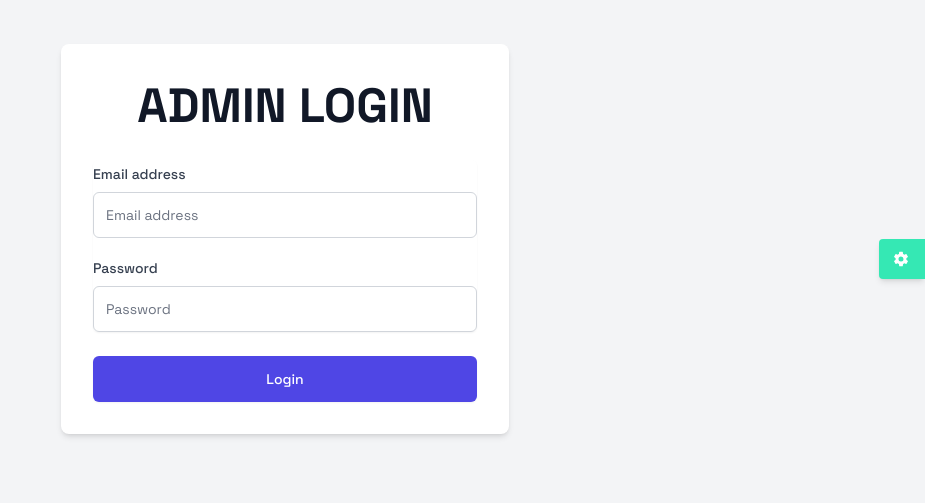
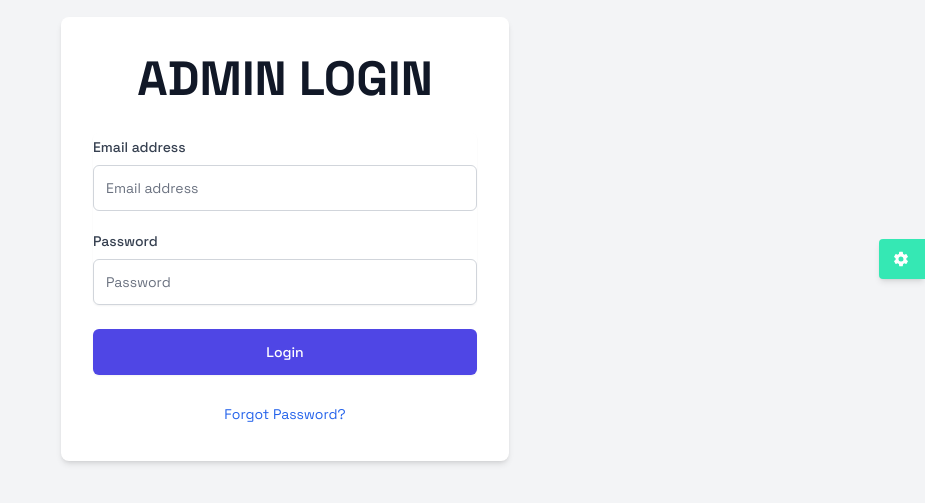
Before and after one commit to Vimaser/feelitFloydFeskeMusic, a Next.js app: page /admin/login in a window 1280 px wide. Shown: the part 161-664 px from the top of the page, without its empty margins (355-1280 px from the left). Built offline with nearby package versions, Linux system fonts and the light colour scheme; no server answers.

Commit message:
added password reset

```diff
--- a/app/admin/login/page.jsx
+++ b/app/admin/login/page.jsx
@@ -3,11 +3,12 @@
 import React, { useState } from 'react';
 import { useRouter } from 'next/navigation';
 import { auth } from '../../../firebaseConfig';
-import { signInWithEmailAndPassword } from 'firebase/auth';
+import { signInWithEmailAndPassword, sendPasswordResetEmail } from 'firebase/auth';
 
 const AdminLogin = () => {
   const [email, setEmail] = useState('');
   const [password, setPassword] = useState('');
+  const [error, setError] = useState(null);
   const router = useRouter();
 
   const handleLogin = async (e) => {
@@ -17,7 +18,22 @@ const AdminLogin = () => {
       router.push('/admin/upload');
     } catch (error) {
       console.error('Error logging in:', error);
-      alert('Error logging in: ' + error.message);
+      setError('Error logging in: ' + error.message);
+    }
+  };
+
+  const handleForgotPassword = async () => {
+    if (!email) {
+      setError('Please enter your email address to reset your password.');
+      return;
+    }
+
+    try {
+      await sendPasswordResetEmail(auth, email);
+      setError('Password reset email sent!');
+    } catch (error) {
+      console.error('Error sending password reset email:', error);
+      setError('Error sending password reset email: ' + error.message);
     }
   };
 
@@ -25,6 +41,7 @@ const AdminLogin = () => {
     <div className="flex items-center justify-center min-h-screen bg-gray-100">
       <div className="w-full max-w-md p-8 space-y-6 bg-white rounded-lg shadow-md">
         <h2 className="text-3xl font-bold text-center text-gray-900">Admin Login</h2>
+        {error && <p className="text-red-500 text-center">{error}</p>}
         <form className="mt-8 space-y-6" onSubmit={handleLogin}>
           <div className="rounded-md shadow-sm">
             <div className="mb-4">
@@ -68,6 +85,14 @@ const AdminLogin = () => {
             </button>
           </div>
         </form>
+        <div className="mt-4 text-center">
+          <button
+            onClick={handleForgotPassword}
+            className="text-sm text-blue-600 hover:text-blue-800"
+          >
+            Forgot Password?
+          </button>
+        </div>
       </div>
     </div>
   );
```
